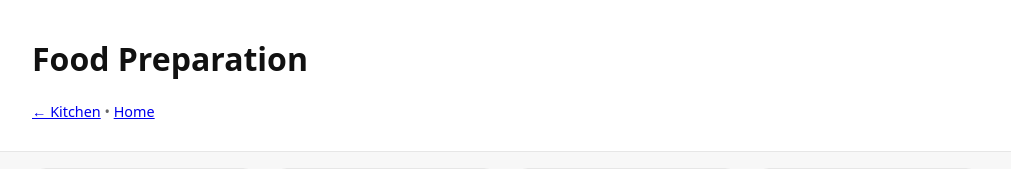
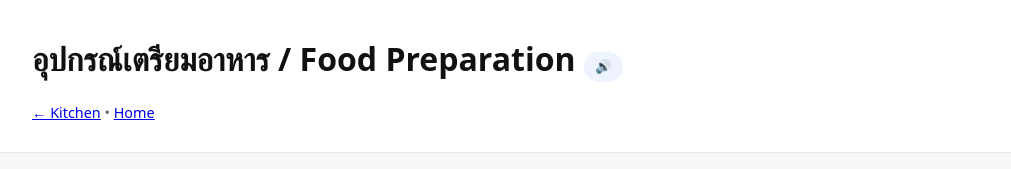
Before and after one commit to jas812000/Learn-English-Together, a plain HTML site: page House/Kitchen/Food-Preparation/index.html in a window 1280 px wide. Shown: the top 169 px of the page, without its empty margins (134-1145 px from the left). Drawn offline with Linux system fonts and the light colour scheme.

Commit message:
Update index.html

```diff
--- a/House/Kitchen/Food-Preparation/index.html
+++ b/House/Kitchen/Food-Preparation/index.html
@@ -9,7 +9,12 @@
 <body>
   <header class="header">
     <div class="container">
-      <h1>Food Preparation</h1>
+      <h1>อุปกรณ์เตรียมอาหาร / Food Preparation
+        <button class="speak" data-audio="food-preparation" aria-label="Play 'Food Preparation'">🔊</button>
+      </h1>
+      <audio id="audio-food-preparation" preload="auto">
+        <source src="audio/food-preparation.mp3" type="audio/mpeg">
+      </audio>
       <p class="muted"><a href="../index.html">← Kitchen</a> • <a href="../../../index.html">Home</a></p>
     </div>
   </header>
```
